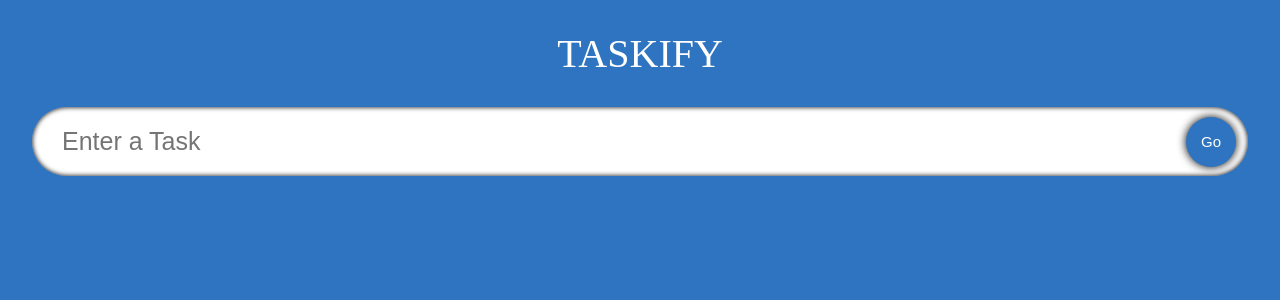
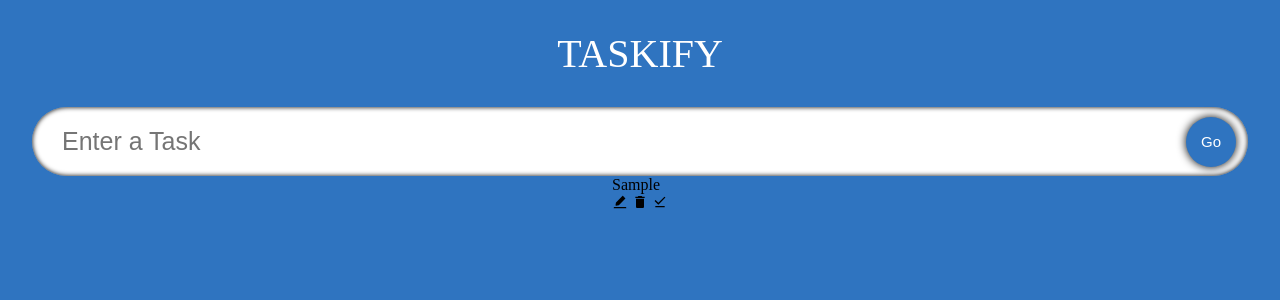
Before and after one commit to zhe-student-tafesa/typescript-react-todos, a React (Create React App) app: page / in a window 1280 px wide. Both pictures are taken after typing "Sample" into the empty fields and a click on the button "Go". Shown: the top 300 px of the page. Built offline with nearby package versions, Linux system fonts and the light colour scheme; a web font is replaced by a local one.

Commit message:
1. use react-icons;

```diff
--- a/src/components/SingleTodo.tsx
+++ b/src/components/SingleTodo.tsx
@@ -1,6 +1,11 @@
 // https://react-icons.github.io/react-icons/
 import React from 'react';
 import { Todo } from '../model';
+import { AiFillEdit } from "react-icons/ai";
+import { MdDelete } from "react-icons/md";
+import { MdDownloadDone } from "react-icons/md";
+import "./styles.css";
+
 
 //   使用 interface
 // interface Props {
@@ -16,9 +21,16 @@ type Props = {
 }
 
 const SingleTodo: React.FC<Props> = ({ todo, todos, setTodos }) => {
-    return <div>
-
-    </div>;
+    return <form className="todos__single">
+        <span className="todos__single--text">
+            {todo.todo}
+        </span>
+        <div>
+            <span className='icon'> <AiFillEdit /> </span>
+            <span className='icon'> <MdDelete /></span>
+            <span className='icon'> <MdDownloadDone /></span>
+        </div>
+    </form>;
 
 }
 
```
